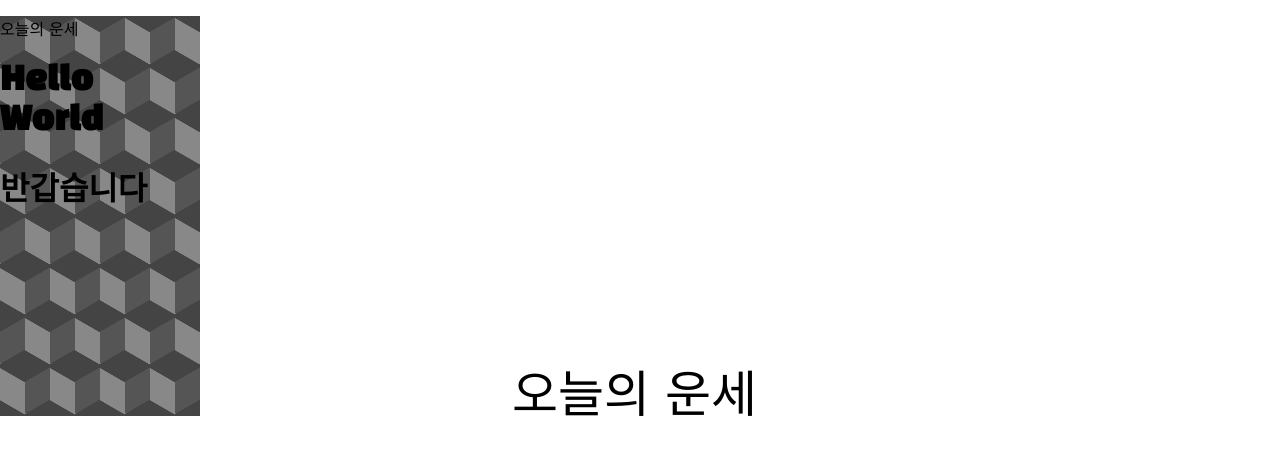
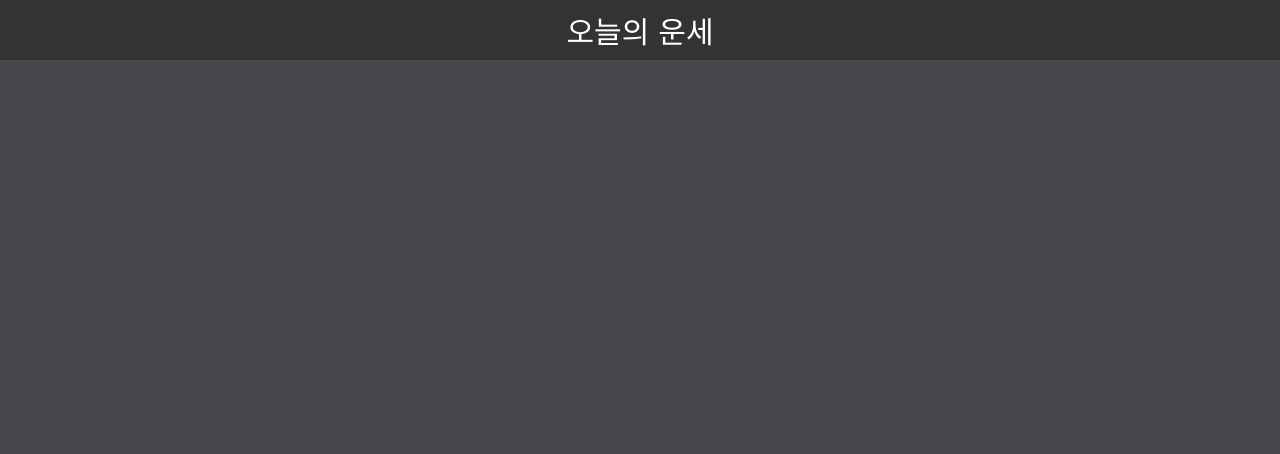
Before and after one commit to BearWithpy/goorm_horoscope_today, a React (Create React App) app: page / in a window 1280 px wide. Shown: the top 454 px of the page. Built offline with nearby package versions, Linux system fonts and the light colour scheme; a web font is replaced by a local one.

Commit message:
[ADD]header_NF

```diff
--- a/src/App.css
+++ b/src/App.css
@@ -6,6 +6,12 @@
     font-family: "Black Han Sans";
     /* font-family: "Gugi"; */
     /* font-family: "Grandiflora One"; */
+}
+
+body {
+    margin: 0;
+    padding: 0;
+    background-color: #45474B;
 }
 
 .App {
--- a/src/App.tsx
+++ b/src/App.tsx
@@ -1,39 +1,11 @@
 import React from "react"
 import logo from "./logo.svg"
 import "./App.css"
+import Header from "./components/Header/Header"
 
 function App() {
     return (
-        <div className="pattern">
-            <h1
-                style={{
-                    fontSize: "50px",
-                    position: "absolute",
-                    fontWeight: "200",
-                    top: "40%",
-                    left: "40%",
-                }}
-            >
-                오늘의 운세
-            </h1>
-            <p>오늘의 운세</p>
-            <h1>Hello World</h1>
-            <h1>반갑습니다</h1>
-            {/* <div
-                style={{
-                    fontSize: "50px",
-                    position: "absolute",
-                    fontWeight: "200",
-                    top: "40%",
-                    left: "40%",
-                }}
-            >
-                세리프가 있는 글꼴은 세리프체(serif typeface, serifed
-                typeface)라 하며, 세리프가 없는 글꼴은 산세리프체(sans-serif,
-                여기서 sans는 “없음”을 뜻하는 프랑스어 낱말 sans에서 비롯)로
-                부릅니다.
-            </div> */}
-        </div>
+        <Header />
     )
 }
 
--- /dev/null
+++ b/src/components/Header/Header.module.css
@@ -0,0 +1,13 @@
+.header_space {
+  display: flex;
+  justify-content: center;
+  align-items: center;
+  width: 100%;
+  height: 60px;
+  background-color: #333333;
+}
+
+.title {
+  color: white;
+  font-size: 30px;
+}
--- /dev/null
+++ b/src/components/Header/Header.tsx
@@ -0,0 +1,12 @@
+import React from 'react'
+import styles from './Header.module.css'
+
+function Header() {
+  return (
+    <div className={styles.header_space}>
+      <div className={styles.title}>오늘의 운세</div>
+    </div>
+  )
+}
+
+export default Header
```
